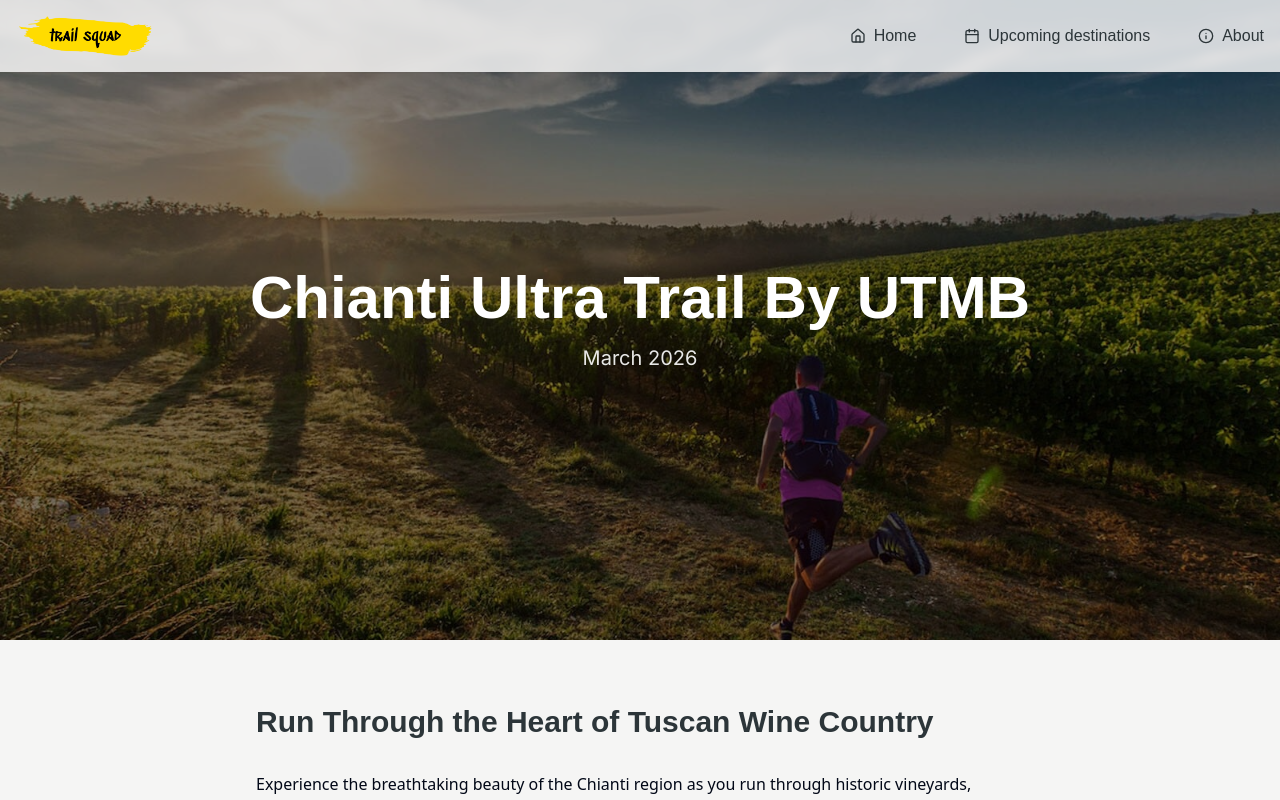
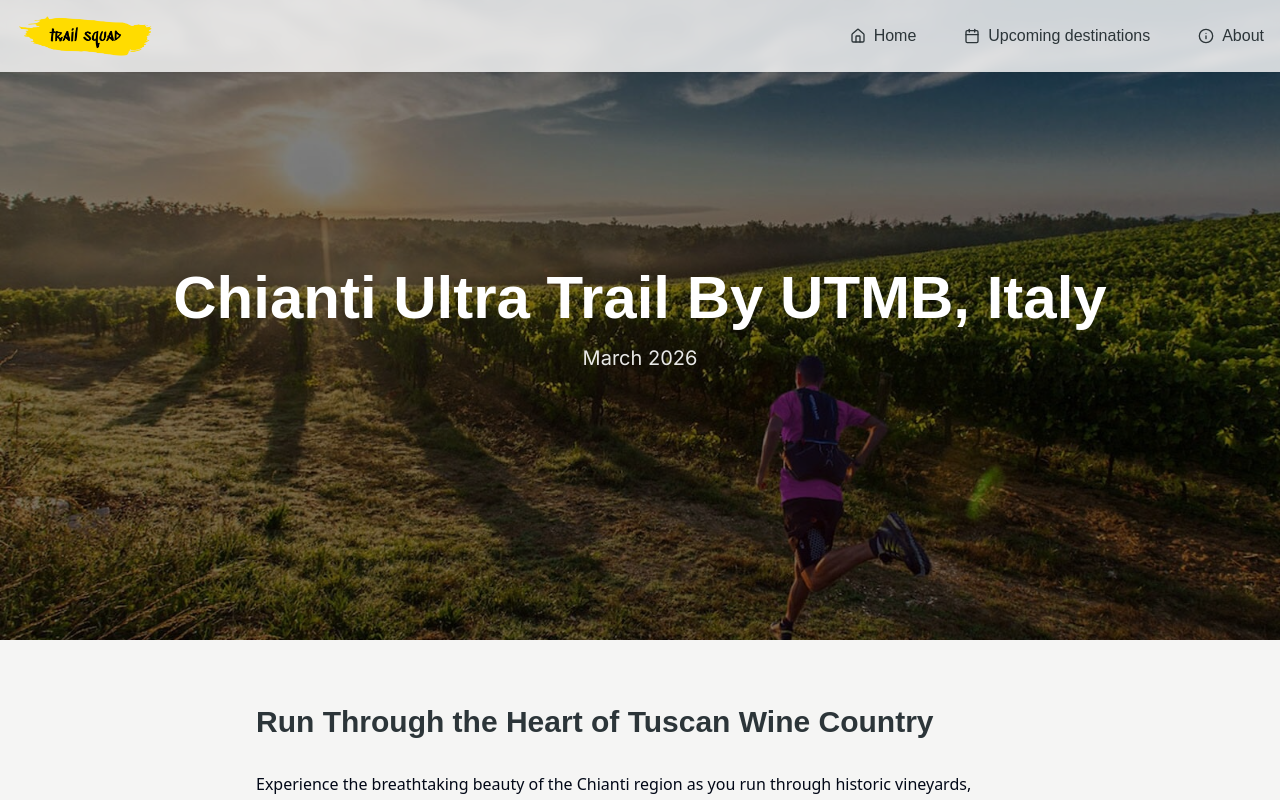
Before and after one commit to Patrick-trailsquad/trailsquad, a React (Vite) app: page /destinations/chianti in a window 1280 px wide. Shown: the top 800 px of the page. Built offline with nearby package versions, Linux system fonts and the light colour scheme; a web font is replaced by a local one.

Commit message:
Update Chianti Ultra Trail page
Update content for the Chianti Ultra Trail By UTMB page.

```diff
--- a/src/components/home/DestinationsSection.tsx
+++ b/src/components/home/DestinationsSection.tsx
@@ -40,7 +40,7 @@ const destinations = [
   },
   {
     image: "/lovable-uploads/ce6a399e-3005-4109-a936-5bbeb4762393.png",
-    location: "Chianti Ultra Trail By UTMB",
+    location: "Chianti Ultra Trail By UTMB, Italy",
     date: "March 2026",
     spots: "15 spots left",
     href: "/destinations/chianti"
--- a/src/pages/destinations/ChiantiUltraTrail.tsx
+++ b/src/pages/destinations/ChiantiUltraTrail.tsx
@@ -18,7 +18,7 @@ const ChiantiUltraTrail = () => {
         <div className="absolute inset-0 flex items-center justify-center">
           <div className="text-center">
             <h1 className="font-cabinet text-4xl md:text-6xl font-bold text-white mb-4">
-              Chianti Ultra Trail By UTMB
+              Chianti Ultra Trail By UTMB, Italy
             </h1>
             <p className="font-inter text-xl text-white/90">March 2026</p>
           </div>
```
